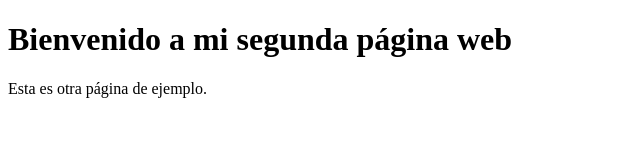
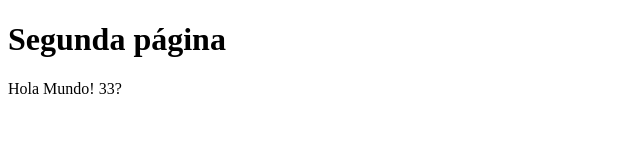
Before and after one commit to alvarodelburgoperez/Azure, a plain HTML site: page index2.html in a window 1280 px wide. Shown: the whole page, without its empty margins (0-640 px from the left). Drawn offline with Linux system fonts and the light colour scheme.

Commit message:
Update index2.html

```diff
--- a/index2.html
+++ b/index2.html
@@ -3,10 +3,10 @@
 <head>
     <meta charset="UTF-8">
     <meta name="viewport" content="width=device-width, initial-scale=1.0">
-    <title>Página de Ejemplo 2</title>
+    <title>Azure ejemplo 2</title>
 </head>
 <body>
-    <h1>Bienvenido a mi segunda página web</h1>
-    <p>Esta es otra página de ejemplo.</p>
+    <h1>Segunda página</h1>
+    <p>Hola Mundo! 33?</p>
 </body>
 </html>
```
